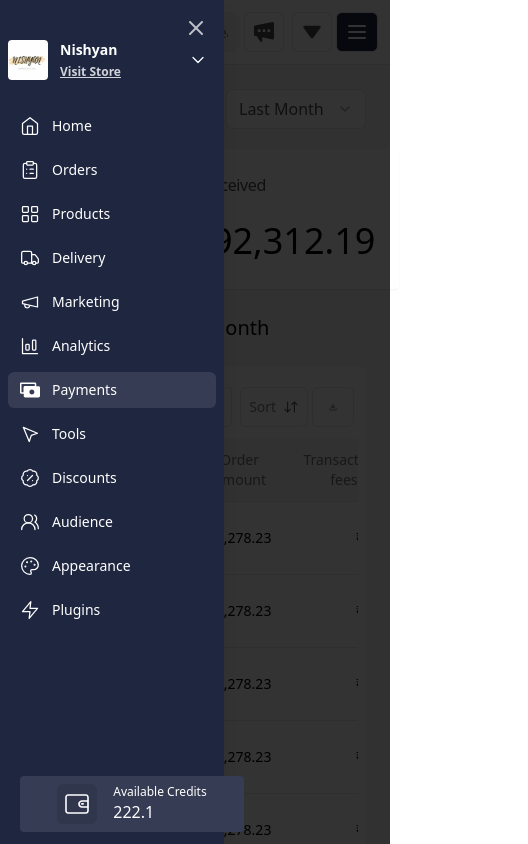
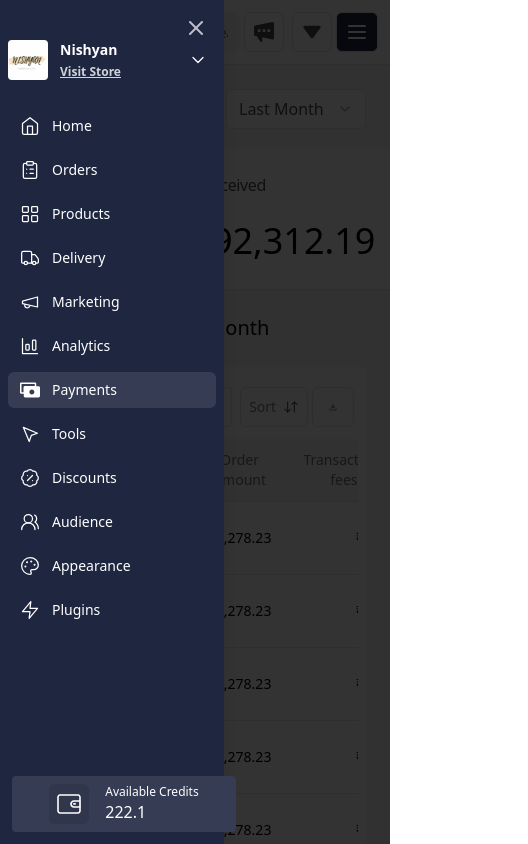
Before and after one commit to vinayaknayar/dukaan-db, a React (Vite) app: page / in a window 390 px wide. Both pictures are taken after a click on the button 357 px from the left and 32 px from the top of the page. Shown: the top 844 px of the page, 528 px wide, since content can reach past the window. Built offline with nearby package versions, Linux system fonts and the light colour scheme.

Commit message:
fix: mobile ui overflow

```diff
--- a/src/App.tsx
+++ b/src/App.tsx
@@ -4,7 +4,7 @@ import Payment from "./components/main/payments/payment"
 function App() {
 
   return (
-    <div className="flex flex-row">
+    <div className="flex flex-row overflow-x-hidden">
       <div>
         <SideMenu />
       </div>
--- a/src/components/main/menu/mobilemenu.tsx
+++ b/src/components/main/menu/mobilemenu.tsx
@@ -66,7 +66,7 @@ export function MobileMenu() {
 					</SheetDescription>
 				</SheetHeader>
 				<SheetFooter>
-					<div className="bg-[#353C53] absolute bottom-0 w-2/3 m-3 flex flex-row justify-center items-center gap-4 w-full px-1 py-2 rounded">
+					<div className="bg-[#353C53] absolute left-0 top-[calc(100vh-80px)] w-2/3 m-3 flex flex-row justify-center items-center gap-4 w-full px-1 py-2 rounded">
 						<Button
 							variant={"ghost"}
 							className="bg-black/10 hover:bg-black/30"
@@ -79,7 +79,6 @@ export function MobileMenu() {
 							<p className="text-white">{credits}</p>
 						</div>
 					</div>
-
 				</SheetFooter>
 			</SheetContent>
 		</Sheet>
```
